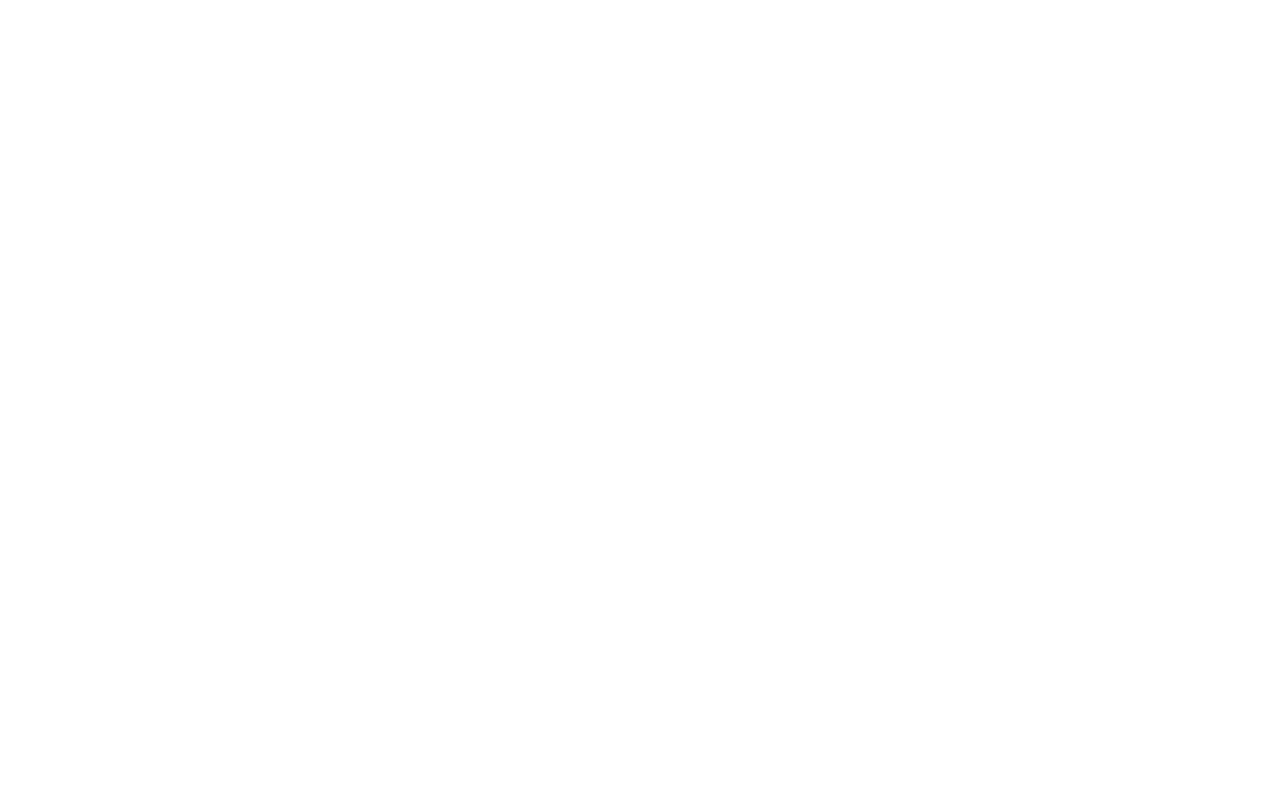
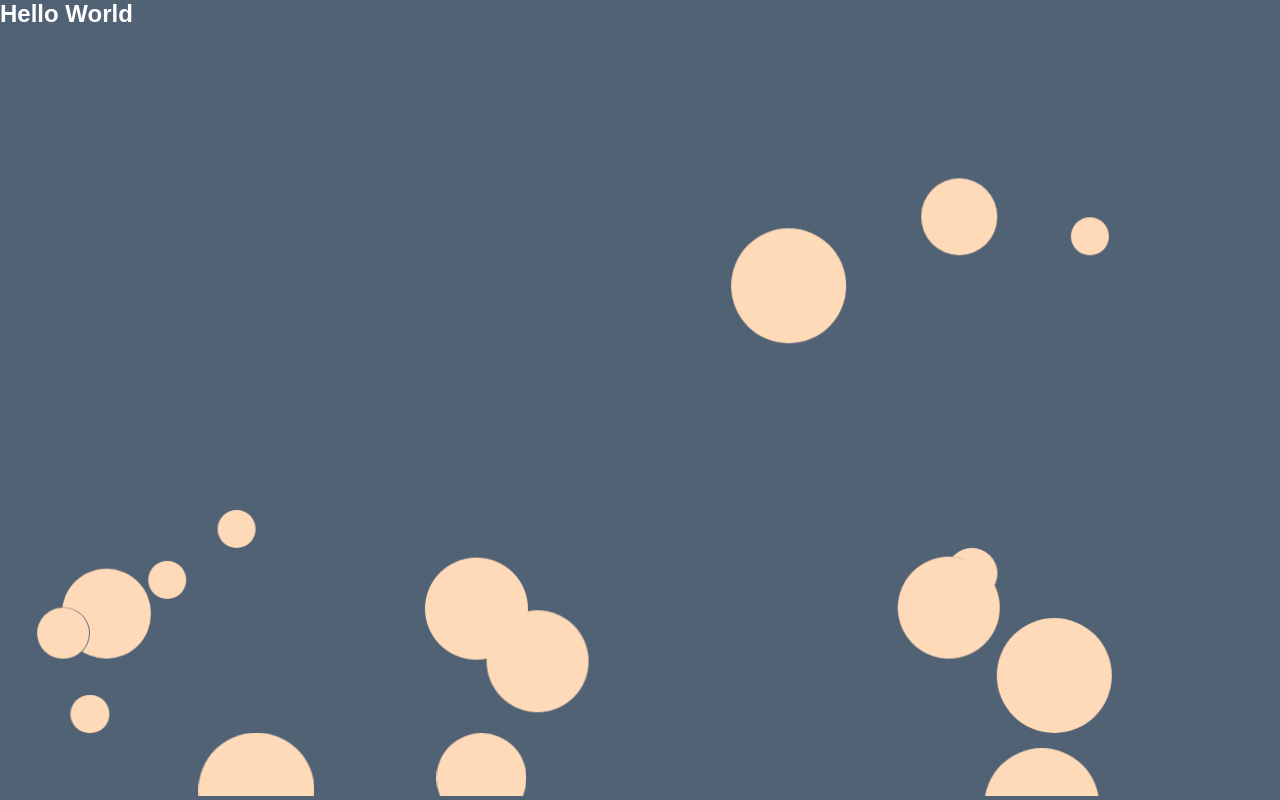
Before and after one commit to Nabeel626/punk-api-project, a React (Vite) app: page / in a window 1280 px wide. Built offline with nearby package versions, Linux system fonts and the light colour scheme.

Commit message:
added an animated background

```diff
--- a/src/App.scss
+++ b/src/App.scss
@@ -0,0 +1,91 @@
+// @import "./mediaQueries.scss";
+
+$bubble-count: 50;
+$sway-type: "sway-left-to-right", "sway-right-to-left";
+
+* {
+    margin: 0;
+    padding: 0;
+    box-sizing: border-box;
+    font-family: Arial, Helvetica, sans-serif;
+    background-color:#526275;
+    color: white;
+}
+
+@function random_range($min, $max) {
+  $rand: random();
+  $random_range: $min + floor($rand * (($max - $min) + 1));
+  @return $random_range;
+}
+
+@function sample($list) {
+  @return nth($list, random(length($list)));
+}
+
+.bubbles {
+  position: relative;
+  width: 100%;
+  height: 96vh;
+  overflow: hidden;
+
+  .bubble {
+    position: absolute;
+    left: var(--bubble-left-offset);
+    bottom: -75%;
+    display: block;
+    width: var(--bubble-radius);
+    height: var(--bubble-radius);
+    border-radius: 50%;
+    animation: float-up var(--bubble-float-duration) var(--bubble-float-delay) ease-in infinite;
+
+    &::before {
+      position: absolute;
+      content: '';
+      top: 0;
+      left: 0;
+      width: 100%;
+      height: 100%;
+      background: peachpuff;
+      border-radius: inherit;
+      animation: var(--bubble-sway-type) var(--bubble-sway-duration) var(--bubble-sway-delay) ease-in-out alternate infinite;
+    }
+
+    @for $i from 0 through $bubble-count {
+      &:nth-child(#{$i}) {
+        --bubble-left-offset: #{random_range(0vw, 100vw)};
+        --bubble-radius: #{random_range(1vw, 10vw)};
+        --bubble-float-duration: #{random_range(6s, 12s)};
+        --bubble-sway-duration: #{random_range(4s, 6s)};
+        --bubble-float-delay: #{random_range(0s, 4s)};
+        --bubble-sway-delay: #{random_range(0s, 4s)};
+        --bubble-sway-type: #{sample($sway-type)};
+      }
+    }
+  }
+}
+
+@keyframes float-up {
+  to {
+    transform: translateY(-175vh);
+  }
+}
+
+@keyframes sway-left-to-right {
+  from {
+    transform: translateX(-100%);
+  }
+
+  to {
+    transform: translateX(100%);
+  }
+}
+
+@keyframes sway-right-to-left {
+  from {
+    transform: translateX(100%);
+  }
+
+  to {
+    transform: translateX(-100%);
+  }
+}
--- a/src/App.tsx
+++ b/src/App.tsx
@@ -1,12 +1,61 @@
 import './App.scss'
+import NavigationMenu from './components/NavigationMenu/NavigationMenu';
+
 
 function App() {
 
   return (
     <>
+      <section className='navigationMenu'>
+        <NavigationMenu />
+      </section>
 
+      <section className='mainContent'>
+
+      </section>
+
+        <div className="bubbles">
+          <div className="bubble"></div>
+          <div className="bubble"></div>
+          <div className="bubble"></div>
+          <div className="bubble"></div>
+          <div className="bubble"></div>
+          <div className="bubble"></div>
+          <div className="bubble"></div>
+          <div className="bubble"></div>
+          <div className="bubble"></div>
+          <div className="bubble"></div>
+          <div className="bubble"></div>
+          <div className="bubble"></div>
+          <div className="bubble"></div>
+          <div className="bubble"></div>
+          <div className="bubble"></div>
+          <div className="bubble"></div>
+          <div className="bubble"></div>
+          <div className="bubble"></div>
+          <div className="bubble"></div>
+          <div className="bubble"></div>
+          <div className="bubble"></div>
+          <div className="bubble"></div>
+          <div className="bubble"></div>
+          <div className="bubble"></div>
+          <div className="bubble"></div>
+          <div className="bubble"></div>
+          <div className="bubble"></div>
+          <div className="bubble"></div>
+          <div className="bubble"></div>
+          <div className="bubble"></div>
+          <div className="bubble"></div>
+          <div className="bubble"></div>
+          <div className="bubble"></div>
+          <div className="bubble"></div>
+          <div className="bubble"></div>
+          <div className="bubble"></div>
+          <div className="bubble"></div>
+          <div className="bubble"></div>
+        </div>
     </>
   )
 }
 
-export default App
+export default App;
--- /dev/null
+++ b/src/components/NavigationMenu/NavigationMenu.tsx
@@ -0,0 +1,9 @@
+import React from 'react'
+
+const NavigationMenu = () => {
+  return (
+    <h2>Hello World</h2>
+  )
+}
+
+export default NavigationMenu;
```
Also changed, not shown: src/components/NavigationMenu/NavigationMenu.scss (added).
